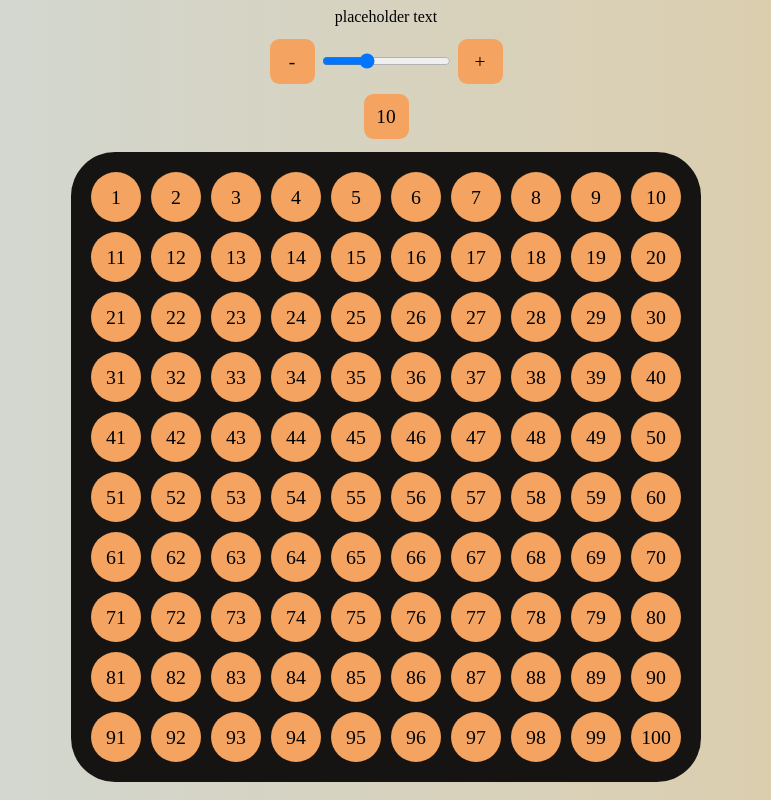
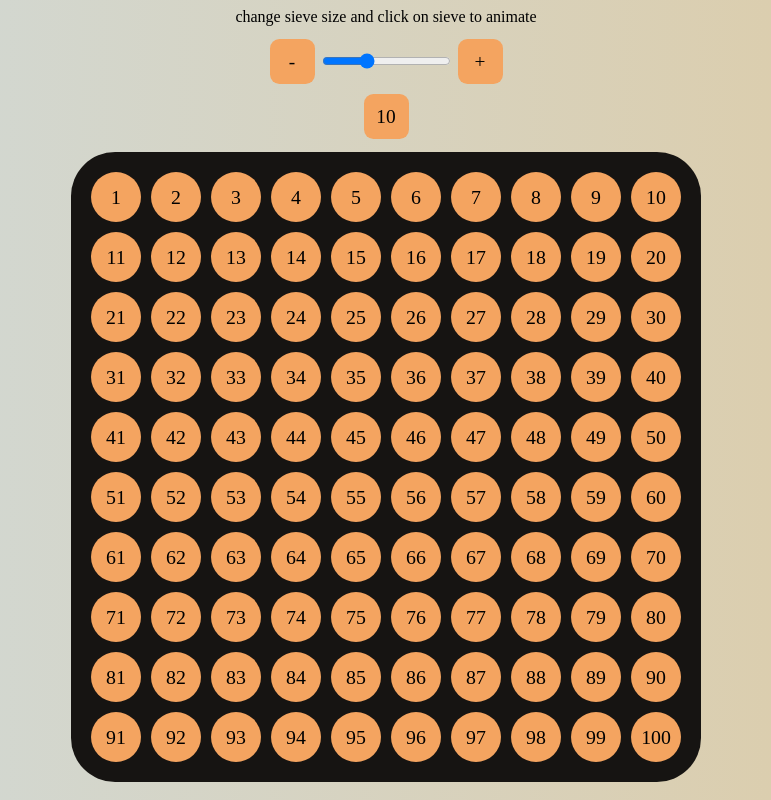
Before and after one commit to dubeyji10/Dynamic-Sieve-of-Eratosthenes-Visualizer, a plain HTML site: page index.html in a window 1280 px wide. Shown: the whole page, without its empty margins (254-1025 px from the left). Drawn offline with Linux system fonts and the light colour scheme.

Commit message:
just a text fix

```diff
--- a/index.html
+++ b/index.html
@@ -11,7 +11,7 @@
 <body>
 
     <div class="container">
-        <div id = "info1"> placeholder text </div>
+        <div id = "info1"> change sieve size and click on sieve to animate </div>
         <div id="text">
                     <div id="inputs">
                         <div id="minus">-</div>
```
